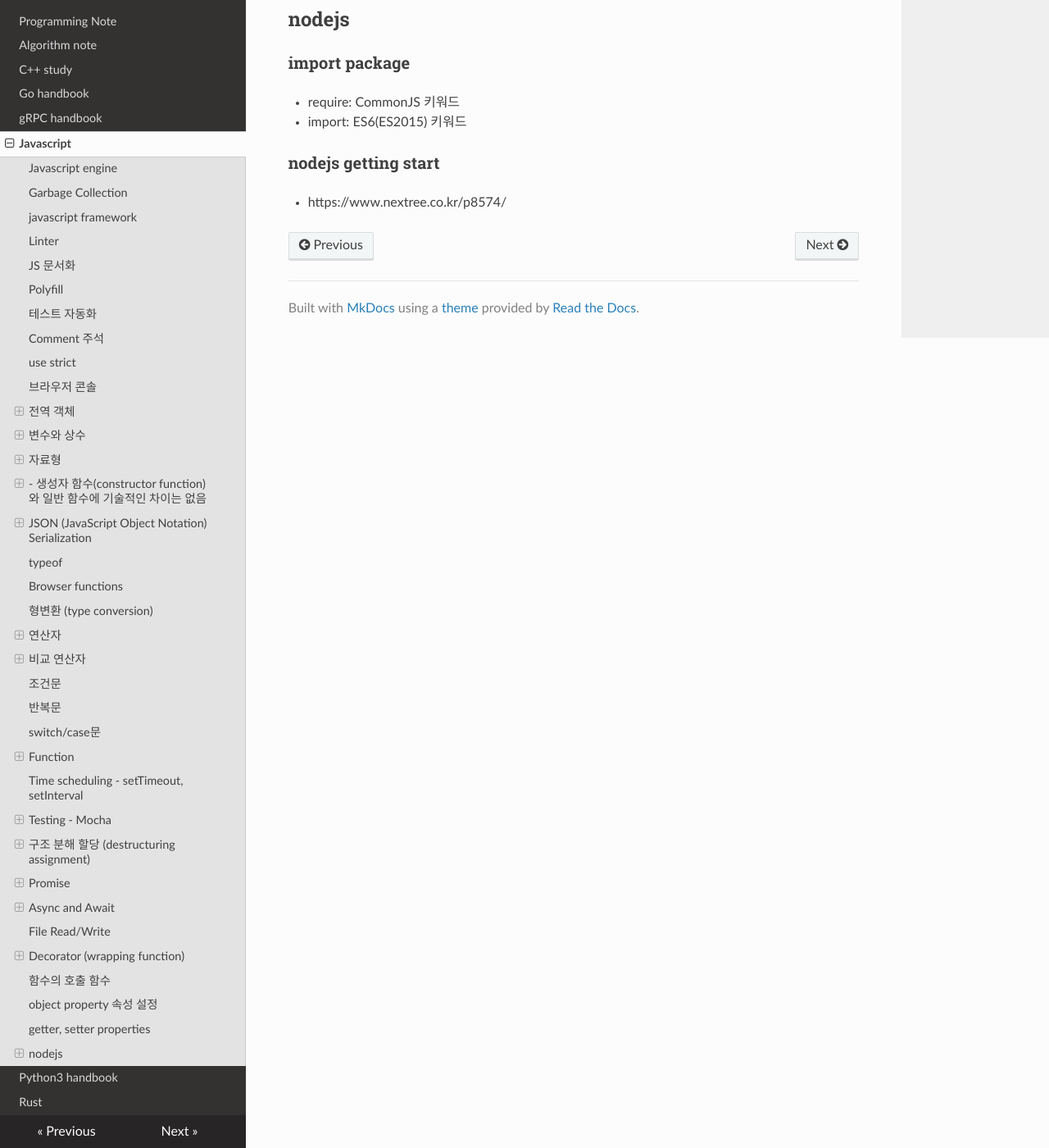
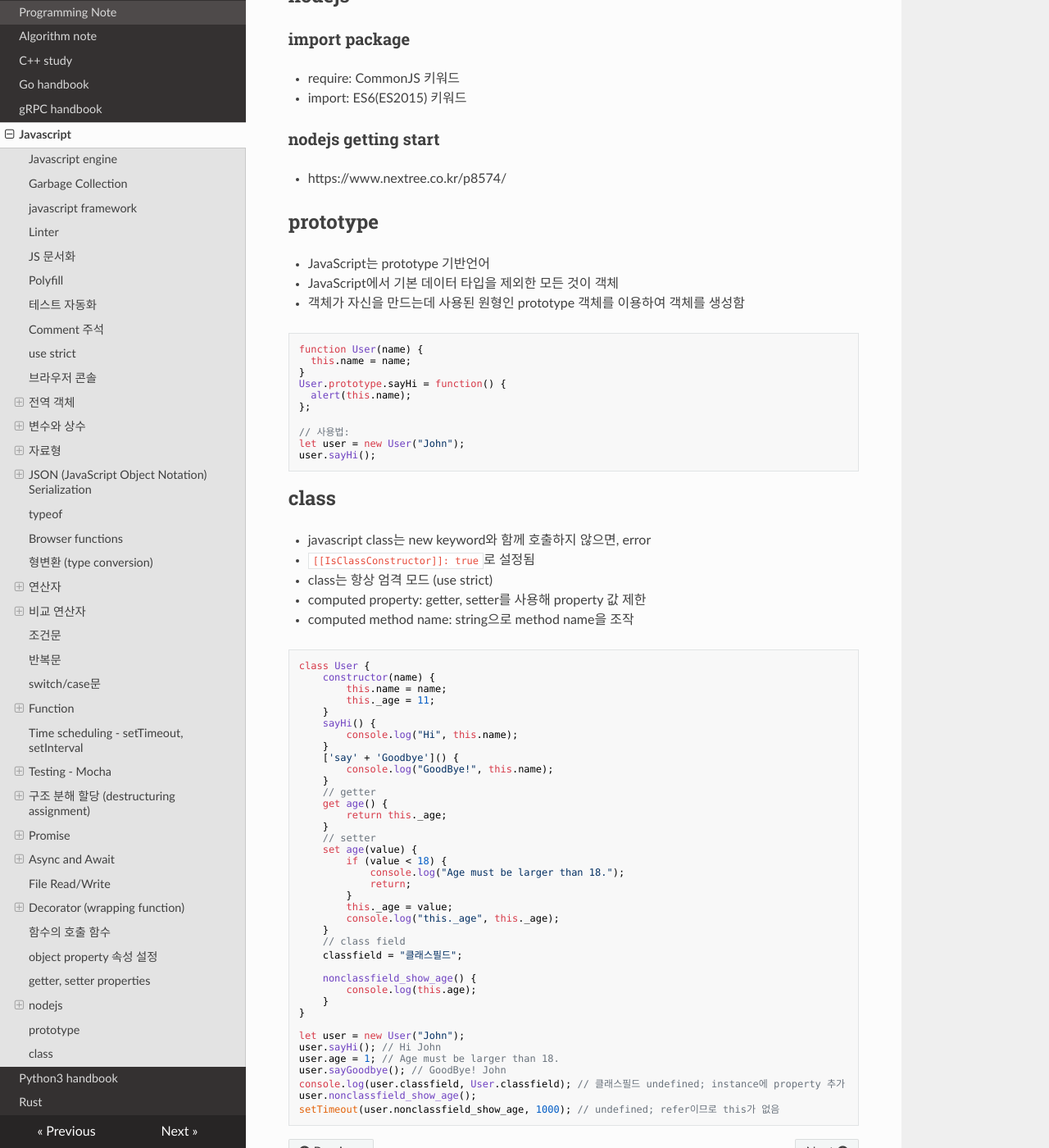
Before and after one commit to neoul/programming-note, an MkDocs documentation site: the page built from docs/javascript.md, in a window 1280 px wide and 1400 px high, scrolled down 50490 px. Shown: the whole window at 82% size. Built offline with MkDocs 1.6.1, drawn with Linux system fonts in a browser that asks for light colours; nearby versions of some CDN libraries; some of the changed text lies outside the part shown.

Commit message:
updated js

````diff
--- a/docs/javascript.md
+++ b/docs/javascript.md
@@ -120,6 +120,8 @@
   - [nodejs](#nodejs)
     - [import package](#import-package)
     - [nodejs getting start](#nodejs-getting-start)
+  - [prototype](#prototype)
+  - [class](#class)
 
 ## Javascript engine
 
@@ -720,7 +722,6 @@ user.sayHi(); // sayHi의 this 차용; 결과 '보라'
 #### 객체 생성 함수 constructor function
 
 - 생성자 함수(constructor function)와 일반 함수에 기술적인 차이는 없음
--
 - 관례1: 함수 이름의 첫 글자는 대문자로 시작
 - 관례2: 반드시 'new' 연산자를 붙여 실행
 - new Constructor(...) 시
@@ -732,8 +733,7 @@ user.sayHi(); // sayHi의 this 차용; 결과 '보라'
 ```javascript
 // constructor function
 function User(name) {
-  // this = {};  (빈 객체가 암시적으로 만들어짐)
-  // 새로운 프로퍼티를 this에 추가함
+  // this = {}; 빈객체 생성
   this.name = name;
   this.isAdmin = false;
   // return this;  (this가 암시적으로 반환됨)
@@ -2889,3 +2889,73 @@ for(let key in user) alert(key); // name, surname
 ### nodejs getting start
 
 - https://www.nextree.co.kr/p8574/
+
+
+## prototype
+
+- JavaScript는 prototype 기반언어
+- JavaScript에서 기본 데이터 타입을 제외한 모든 것이 객체
+- 객체가 자신을 만드는데 사용된 원형인 prototype 객체를 이용하여 객체를 생성함
+
+```javascript
+function User(name) {
+  this.name = name;
+}
+User.prototype.sayHi = function() {
+  alert(this.name);
+};
+
+// 사용법:
+let user = new User("John");
+user.sayHi();
+```
+
+## class
+
+- javascript class는 new keyword와 함께 호출하지 않으면, error
+- `[[IsClassConstructor]]: true`로 설정됨
+- class는 항상 엄격 모드 (use strict)
+- computed property: getter, setter를 사용해 property 값 제한
+- computed method name: string으로 method name을 조작
+
+```javascript
+class User {
+    constructor(name) {
+        this.name = name;
+        this._age = 11;
+    }
+    sayHi() {
+        console.log("Hi", this.name);
+    }
+    ['say' + 'Goodbye']() {
+        console.log("GoodBye!", this.name);
+    }
+    // getter
+    get age() {
+        return this._age;
+    }
+    // setter
+    set age(value) {
+        if (value < 18) {
+            console.log("Age must be larger than 18.");
+            return;
+        }
+        this._age = value;
+        console.log("this._age", this._age);
+    }
+    // class field
+    classfield = "클래스필드";
+
+    nonclassfield_show_age() {
+        console.log(this.age);
+    }
+}
+
+let user = new User("John");
+user.sayHi(); // Hi John
+user.age = 1; // Age must be larger than 18.
+user.sayGoodbye(); // GoodBye! John
+console.log(user.classfield, User.classfield); // 클래스필드 undefined; instance에 property 추가
+user.nonclassfield_show_age();
+setTimeout(user.nonclassfield_show_age, 1000); // undefined; refer이므로 this가 없음
+```
````
Also changed, not shown: other parts of docs/javascript.md (+2 -2 lines), 5 other files.
